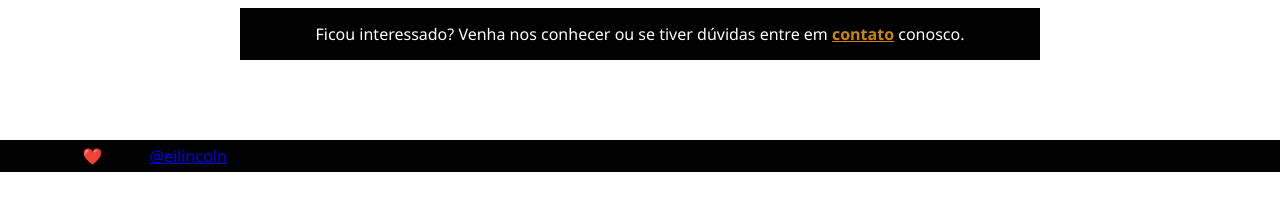
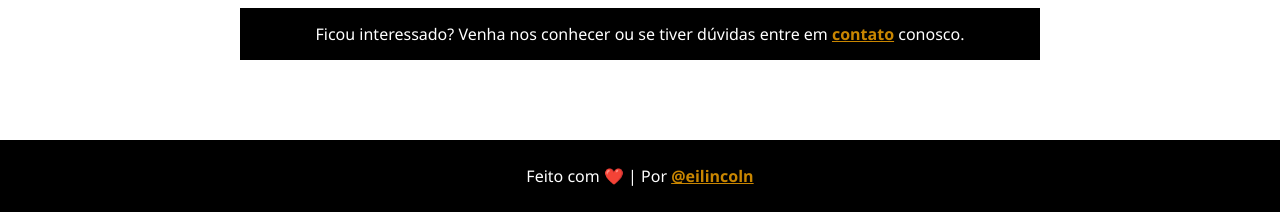
Before and after one commit to eilincoln/carros-cia, a plain HTML site: page index.html in a window 1280 px wide. Shown: the part 2899-3111 px from the top of the page. Before the commit the page ends 3071 px from the top, so only its background shows below. Drawn offline with Linux system fonts and the light colour scheme.

Commit message:
finalizando o rodape do projeto

```diff
--- a/style.css
+++ b/style.css
@@ -129,3 +129,14 @@
   font-weight: bold;
   color: #c98600;
 }
+
+.rodape {
+  color: #ffffff;
+  padding: 20px;
+  text-align: center;
+}
+
+.rodape a {
+  color: #c98600;
+  font-weight: bold;
+}
```
